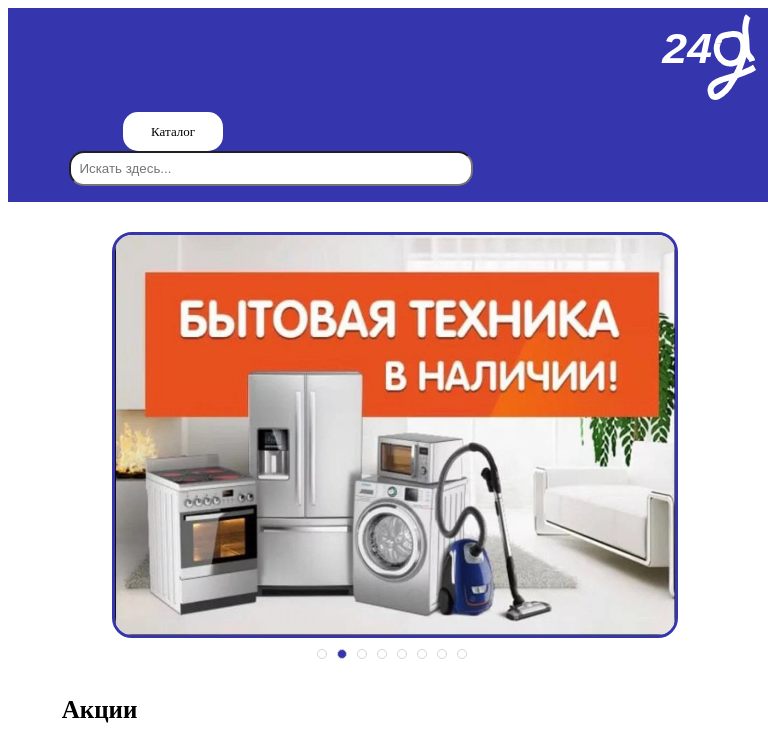
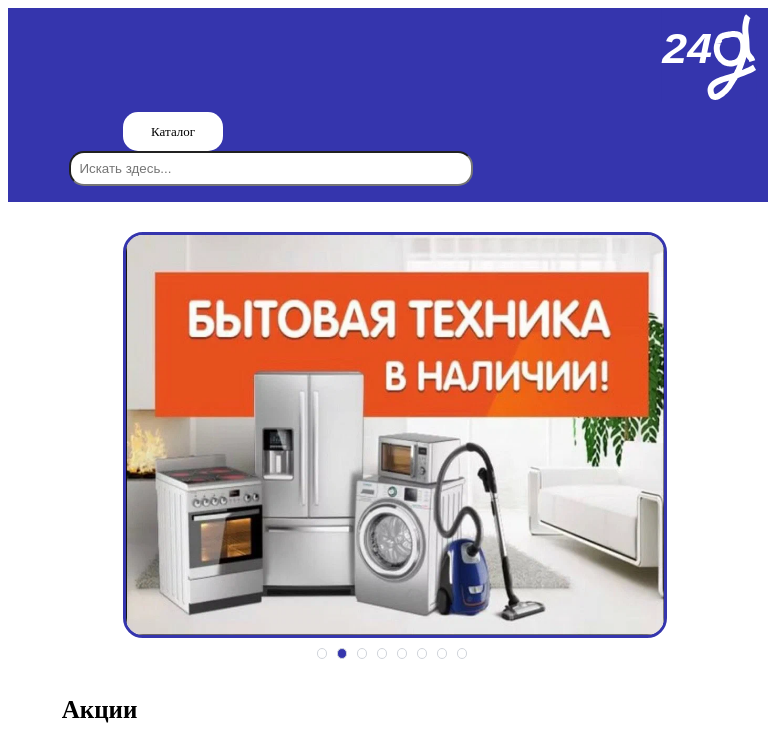
Before and after one commit to Cernetskiy/Kursovoy_po_KYARy, a plain HTML site: page index.html in a window 768 px wide. Shown: the top 754 px of the page. Drawn offline with Linux system fonts and the light colour scheme.

Commit message:
Update index.css

```diff
--- a/css/index.css
+++ b/css/index.css
@@ -373,7 +373,7 @@ input {
     margin-top: 20%;
   }
   .addiv {
-    width: 70vh;
+    width: 70vw;
     height: 50vh;
   }
   .acatalog {
```
